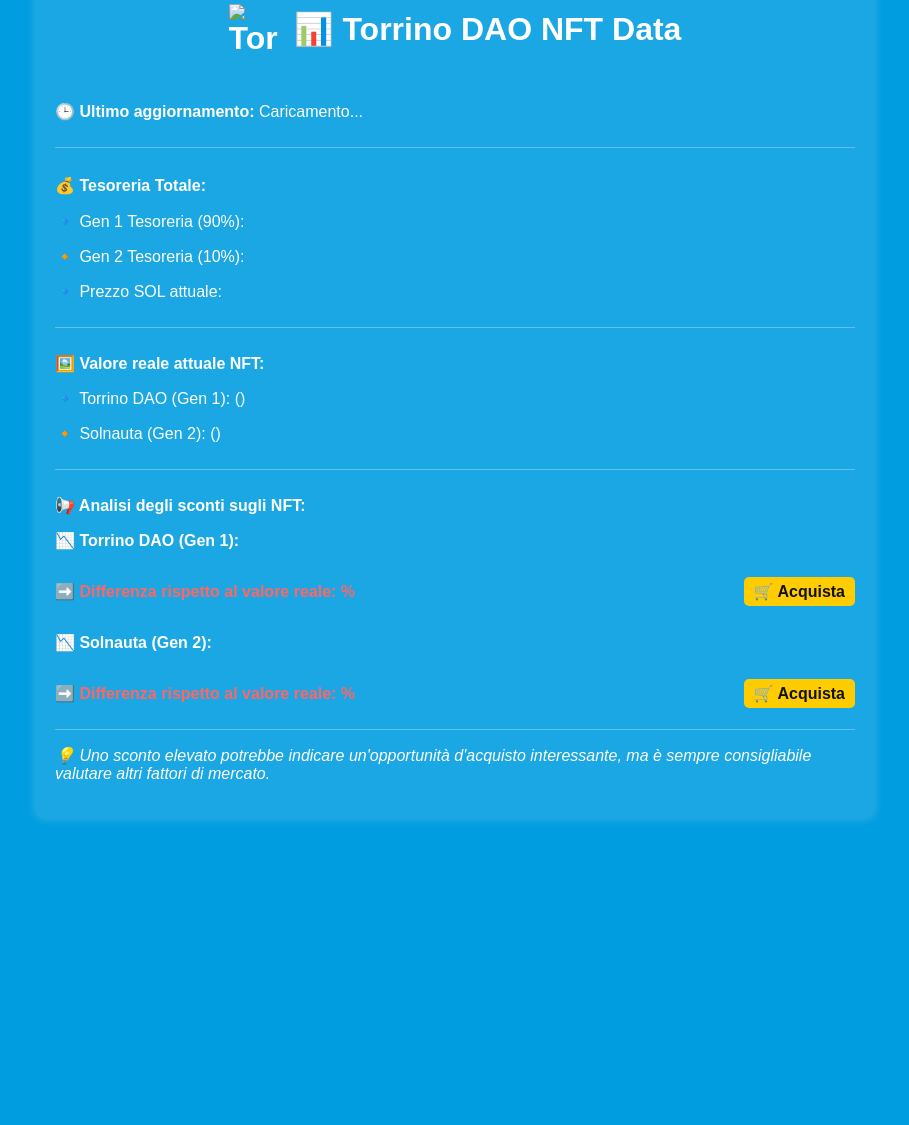
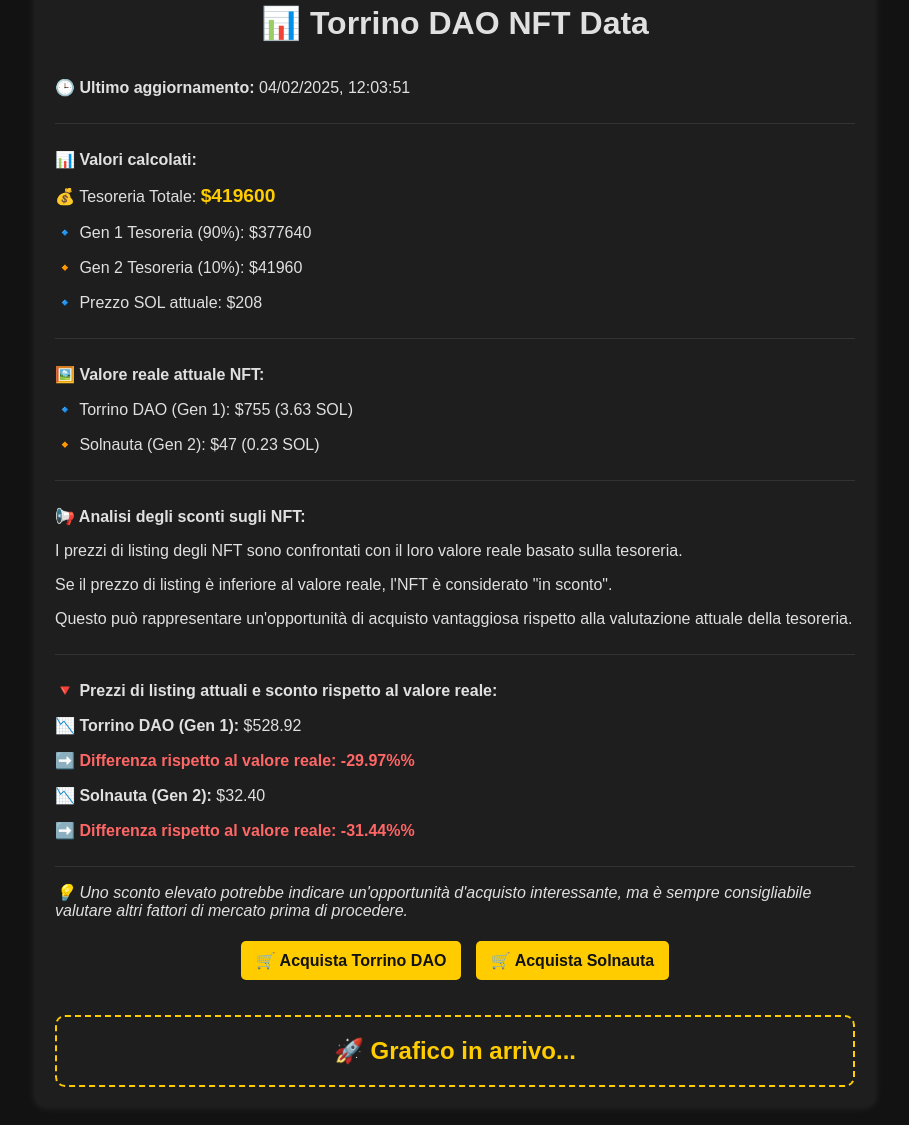
Before and after one commit to Happydao/torrino-dao-dashboard, a plain HTML site: page index.html in a window 1280 px wide. Shown: the part 57-1182 px from the top of the page, without its empty margins (185-1094 px from the left). Before the commit the page ends 896 px from the top, so only its background shows below. Drawn offline with Linux system fonts and the light colour scheme.

Commit message:
Update index.html

```diff
--- a/index.html
+++ b/index.html
@@ -7,34 +7,27 @@
   <style>
     body {
       font-family: 'Arial', sans-serif;
-            background-color: #009de0; /* Colore blu del logo */
-            color: #ffffff;
+      background-color: #121212;
+      color: #e0e0e0;
       margin: 20px;
       padding: 0;
+    }
+    h1 {
+      text-align: center;
+      font-size: 2em;
+      margin-bottom: 10px;
     }
     .container {
       max-width: 800px;
       margin: auto;
-            background-color: rgba(255, 255, 255, 0.1);
+      background-color: #1e1e1e;
       padding: 20px;
       border-radius: 10px;
-            box-shadow: 0 0 10px rgba(255, 255, 255, 0.2);
-        }
-        h1 {
-            text-align: center;
-            font-size: 2em;
-            display: flex;
-            align-items: center;
-            justify-content: center;
-            gap: 15px;
-        }
-        .logo {
-            width: 50px;
-            height: 50px;
+      box-shadow: 0 0 10px rgba(255, 255, 255, 0.1);
     }
     .data-section {
       padding: 10px 0;
-            border-bottom: 1px solid rgba(255, 255, 255, 0.3);
+      border-bottom: 1px solid #333;
     }
     .data-section:last-child {
       border-bottom: none;
@@ -48,40 +41,48 @@
       color: #ff6666;
       font-weight: bold;
     }
-        .purchase-container {
-            display: flex;
-            align-items: center;
-            justify-content: space-between;
+    .buy-links {
+      margin-top: 15px;
+      text-align: center;
     }
-        .buy-button {
+    .buy-links a {
+      display: inline-block;
+      margin: 5px;
+      padding: 10px 15px;
       background-color: #ffcc00;
       color: #121212;
       text-decoration: none;
       font-weight: bold;
-            padding: 5px 10px;
       border-radius: 5px;
       transition: 0.3s;
-            display: inline-block;
     }
-        .buy-button:hover {
+    .buy-links a:hover {
       background-color: #ff9900;
+    }
+    .chart-container {
+      margin-top: 30px;
+      text-align: center;
+      padding: 20px;
+      border: 2px dashed #ffcc00;
+      border-radius: 10px;
+      font-size: 1.5em;
+      font-weight: bold;
+      color: #ffcc00;
     }
   </style>
 </head>
 <body>
 
   <div class="container">
-        <h1>
-            <img src="torrinodao.jpeg" alt="Torrino DAO Logo" class="logo">
-            📊 Torrino DAO NFT Data
-        </h1>
+    <h1>📊 Torrino DAO NFT Data</h1>
 
     <div class="data-section">
       <p>🕒 <b>Ultimo aggiornamento:</b> <span id="lastUpdated">Caricamento...</span></p>
     </div>
 
     <div class="data-section">
-            <p><b>💰 Tesoreria Totale:</b> <span class="highlight" id="treasuryValue"></span></p>
+      <p><b>📊 Valori calcolati:</b></p>
+      <p>💰 Tesoreria Totale: <span class="highlight" id="treasuryValue"></span></p>
       <p>🔹 Gen 1 Tesoreria (90%): <span id="treasuryGen1"></span></p>
       <p>🔸 Gen 2 Tesoreria (10%): <span id="treasuryGen2"></span></p>
       <p>🔹 Prezzo SOL attuale: <span id="solPrice"></span></p>
@@ -95,50 +96,60 @@
 
     <div class="data-section">
       <p><b>📢 Analisi degli sconti sugli NFT:</b></p>
-            <p>📉 <b>Torrino DAO (Gen 1):</b> <span id="gen1ListingPrice"></span></p>
-            <div class="purchase-container">
-                <p class="discount">➡️ Differenza rispetto al valore reale: <span id="gen1Discount"></span>%</p>
-                <a href="https://www.tensor.trade/trade/torrino_dao" target="_blank" class="buy-button">🛒 Acquista</a>
-            </div>
-            <p>📉 <b>Solnauta (Gen 2):</b> <span id="gen2ListingPrice"></span></p>
-            <div class="purchase-container">
-                <p class="discount">➡️ Differenza rispetto al valore reale: <span id="gen2Discount"></span>%</p>
-                <a href="https://www.tensor.trade/trade/solnauta" target="_blank" class="buy-button">🛒 Acquista</a>
-            </div>
+      <p>I prezzi di listing degli NFT sono confrontati con il loro valore reale basato sulla tesoreria.</p>
+      <p>Se il prezzo di listing è inferiore al valore reale, l'NFT è considerato "in sconto".</p>
+      <p>Questo può rappresentare un'opportunità di acquisto vantaggiosa rispetto alla valutazione attuale della tesoreria.</p>
     </div>
 
-        <p><i>💡 Uno sconto elevato potrebbe indicare un'opportunità d'acquisto interessante, ma è sempre consigliabile valutare altri fattori di mercato.</i></p>
+    <div class="data-section">
+      <p><b>🔻 Prezzi di listing attuali e sconto rispetto al valore reale:</b></p>
+      <p>📉 <b>Torrino DAO (Gen 1):</b> <span id="gen1ListingPrice"></span></p>
+      <p class="discount">➡️ Differenza rispetto al valore reale: <span id="gen1Discount"></span>%</p>
+      <p>📉 <b>Solnauta (Gen 2):</b> <span id="gen2ListingPrice"></span></p>
+      <p class="discount">➡️ Differenza rispetto al valore reale: <span id="gen2Discount"></span>%</p>
+    </div>
+
+    <p><i>💡 Uno sconto elevato potrebbe indicare un'opportunità d'acquisto interessante, ma è sempre consigliabile valutare altri fattori di mercato prima di procedere.</i></p>
+
+    <div class="buy-links">
+      <a href="https://www.tensor.trade/trade/torrino_dao" target="_blank">🛒 Acquista Torrino DAO</a>
+      <a href="https://www.tensor.trade/trade/solnauta" target="_blank">🛒 Acquista Solnauta</a>
+    </div>
+
+    <div class="chart-container">
+      🚀 Grafico in arrivo...
+    </div>
 
   </div>
 
   <script>
-        async function fetchData() {
+    async function fetchNFTData() {
       try {
         const response = await fetch('data.json');
         const data = await response.json();
 
-                document.getElementById("lastUpdated").textContent = data.latest.lastUpdated;
-                document.getElementById("treasuryValue").textContent = `$${data.latest.treasuryValue}`;
-                document.getElementById("treasuryGen1").textContent = `$${data.latest.treasuryGen1}`;
-                document.getElementById("treasuryGen2").textContent = `$${data.latest.treasuryGen2}`;
-                document.getElementById("solPrice").textContent = `$${data.latest.solPrice}`;
+        document.getElementById("lastUpdated").textContent = data.lastUpdated;
+        document.getElementById("treasuryValue").textContent = `$${data.treasuryValue}`;
+        document.getElementById("treasuryGen1").textContent = `$${data.treasuryGen1}`;
+        document.getElementById("treasuryGen2").textContent = `$${data.treasuryGen2}`;
+        document.getElementById("solPrice").textContent = `$${data.solPrice}`;
 
-                document.getElementById("nftGen1Value").textContent = `$${data.latest.nftGen1Value}`;
-                document.getElementById("nftGen1ValueSol").textContent = `${data.latest.nftGen1ValueSol} SOL`;
-                document.getElementById("nftGen2Value").textContent = `$${data.latest.nftGen2Value}`;
-                document.getElementById("nftGen2ValueSol").textContent = `${data.latest.nftGen2ValueSol} SOL`;
+        document.getElementById("nftGen1Value").textContent = `$${data.nftGen1Value}`;
+        document.getElementById("nftGen1ValueSol").textContent = `${data.nftGen1ValueSol} SOL`;
+        document.getElementById("nftGen2Value").textContent = `$${data.nftGen2Value}`;
+        document.getElementById("nftGen2ValueSol").textContent = `${data.nftGen2ValueSol} SOL`;
 
-                document.getElementById("gen1ListingPrice").textContent = `$${data.latest.gen1ListingPrice}`;
-                document.getElementById("gen1Discount").textContent = `${data.latest.gen1Discount}%`;
-                document.getElementById("gen2ListingPrice").textContent = `$${data.latest.gen2ListingPrice}`;
-                document.getElementById("gen2Discount").textContent = `${data.latest.gen2Discount}%`;
+        document.getElementById("gen1ListingPrice").textContent = `$${data.gen1ListingPrice}`;
+        document.getElementById("gen1Discount").textContent = `${data.gen1Discount}%`;
+        document.getElementById("gen2ListingPrice").textContent = `$${data.gen2ListingPrice}`;
+        document.getElementById("gen2Discount").textContent = `${data.gen2Discount}%`;
 
       } catch (error) {
         console.error("Errore nel caricamento dei dati:", error);
       }
     }
 
-        fetchData();
+    fetchNFTData();
   </script>
 
 </body>
```
Lines whose indentation alone changed are shown as unchanged.
